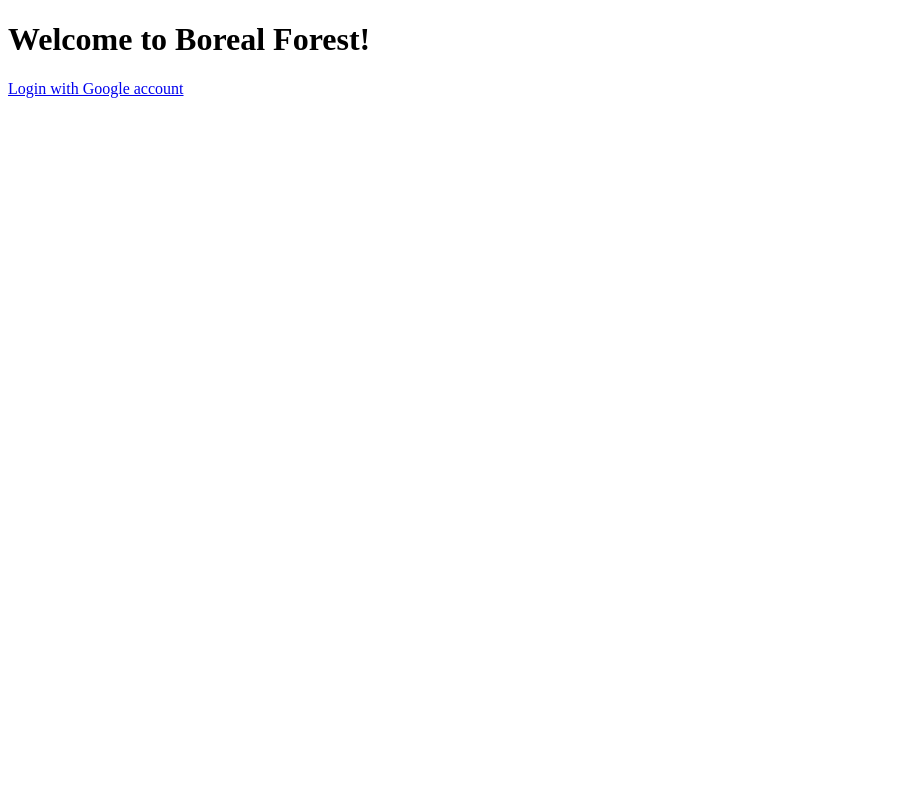
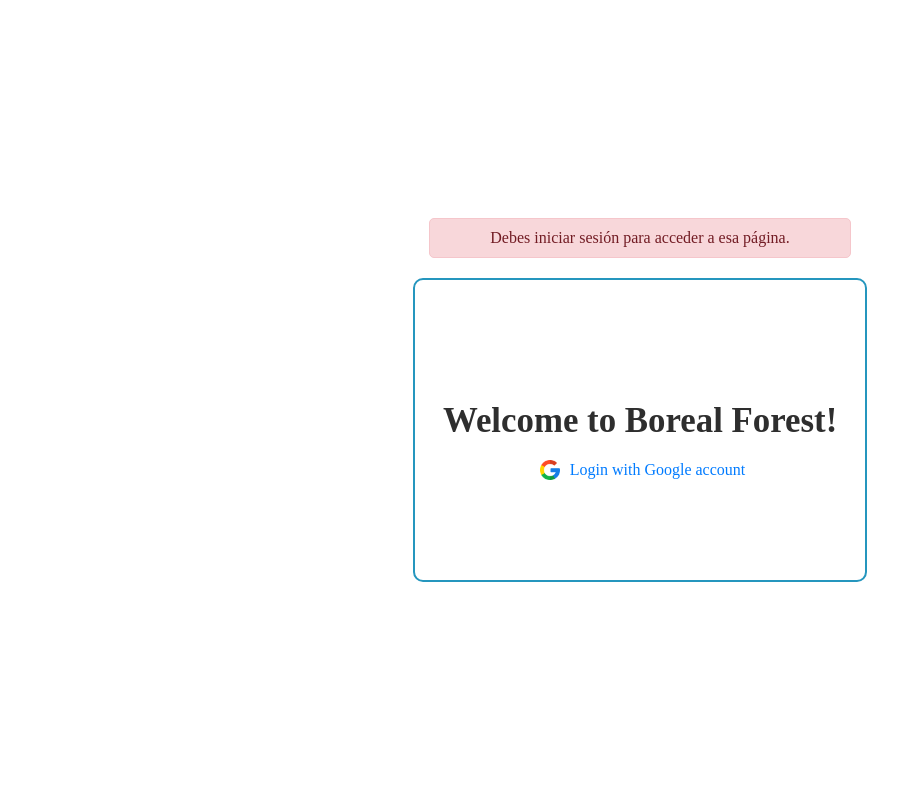
Before and after one commit to it22b-ASW-Project/Boreal-forest, a Django app: a page that uses homepage/templates/login.html in a window 1280 px wide. Shown: the whole page, without its empty margins (0-922 px from the left). Run offline with Django 5.2, Linux system fonts and the light colour scheme; some libraries are stand-ins or nearby versions.

Commit message:
l&f i restriccions d'accés

```diff
--- a/boreal_forest/settings.py
+++ b/boreal_forest/settings.py
@@ -71,6 +71,7 @@ SOCIALACCOUNT_PROVIDERS = {
 
 LOGIN_REDIRECT_URL = '/issues'  # URL to redirect after login
 LOGOUT_REDIRECT_URL = '/'
+LOGIN_URL = '/'
 
 SOCIALACCOUNT_LOGIN_ON_GET = True
 
--- a/homepage/templates/login.html
+++ b/homepage/templates/login.html
@@ -1,17 +1,28 @@
 <!DOCTYPE html>
 <html lang="en">
-
     {% load socialaccount %}
-
+    {% load static %}
 <head>
     <meta charset="UTF-8">
     <meta name="viewport" content="width=device-width, initial-scale=1.0">
+    <link rel="stylesheet" href="{% static 'css/login.css' %}">
     <title>Welcome!</title>
 </head>
 <body>
-    <h1>Welcome to Boreal Forest!</h1>
+    <div class="container"></div>
+        {% if request.GET.next %}
+        <div class="alert alert-warning">
+            Debes iniciar sesión para acceder a esa página.
+        </div>
+        {% endif %}
 
-    <a href="{% provider_login_url 'google' %}">Login with Google account</a>
+        <div class="login-form">
+            <h1>Welcome to Boreal Forest!</h1>
+            <a href="{% provider_login_url 'google' %}">
+                <img src="{% static 'img/google.png' %}" alt="Google" class="google-icon"> Login with Google account
+            </a>
+        </div>
+    </div>
 
 </body>
 </html>
--- a/homepage/views.py
+++ b/homepage/views.py
@@ -1,8 +1,10 @@
 from django.http import HttpResponse
 from django.shortcuts import render
+from django.contrib.auth.decorators import login_required
 from django.shortcuts import redirect, get_object_or_404
 from django.urls import reverse
 from allauth.socialaccount.models import SocialAccount
+
 
 from .models import Issue, Type, Severity, Status, Priority, Watch, Assigned, Comments, Attachment, UserProfile
 from .forms import EditParamsForm, CommentForm, BulkIssueForm, EditBioForm
@@ -11,6 +13,7 @@ from .filters import IssueFilter
 
 from django.utils import timezone
 
+@login_required
 def showAllIssues(request):
     bulkForm = BulkIssueForm()
     issues = IssueFilter(request.GET, queryset=Issue.objects.all().order_by('-id'))
@@ -25,6 +28,7 @@ def showAllIssues(request):
 
     return render(request, "showAllIssues.html", {'issues': issues.qs, 'filter': issues, 'bulkForm': bulkForm})
 
+@login_required
 def crearIssues(request, form):
     lines = form.cleaned_data["bulk_text"].splitlines()
     issues = [Issue(subject=line.strip(), status=Status.objects.order_by('id').first(), type=Type.objects.order_by('id').first(),
@@ -32,7 +36,7 @@ def crearIssues(request, form):
                     created_by=SocialAccount.objects.filter(user=request.user, provider="google").first()) for line in lines if line.strip()]
     Issue.objects.bulk_create(issues)
 
-
+@login_required
 def createIssue(request):
     if request.method == 'POST':
         # Obtener valores del formulario
@@ -93,7 +97,7 @@ def createIssue(request):
         'status' : status
     })
 
-
+@login_required
 def issueDetail(request, id):
     issue = Issue.objects.get(id=id)
     watchers = list(Watch.objects.filter(issue=issue))
@@ -256,9 +260,11 @@ def issueDetail(request, id):
 def login(request):
     return render(request, "login.html")
 
+@login_required
 def settings(request):
     return render(request, 'settings.html')
 
+@login_required
 def user_settings(request):
     user = request.user
     context = {
@@ -271,6 +277,7 @@ def user_settings(request):
     }
     return render(request, 'user_settings.html', context)
 
+@login_required
 def user_profile(request, id):
     user = SocialAccount.objects.get(id=id)
     profile, created = UserProfile.objects.get_or_create(user_id=id)
--- /dev/null
+++ b/static/css/login.css
@@ -0,0 +1,85 @@
+* {
+    outline: crimson;
+}
+
+html, body {
+    height: 100%;
+    margin: 0;
+    padding: 0;
+}
+
+body {
+    display: flex;
+    justify-content: center;
+    align-items: center;
+    overflow: hidden;
+    flex-direction: column;
+}
+
+.container {
+    display: flex;
+    flex-direction: column;
+    align-items: center;
+    justify-content: center;
+}
+
+.alert {
+    padding: 10px;
+    margin-bottom: 20px;
+    border-radius: 5px;
+    background-color: #f8d7da;
+    color: #721c24;
+    border: 1px solid #f5c6cb;
+    width: 400px;
+    text-align: center;
+}
+
+.login-form {
+    display: flex;
+    flex-direction: column;
+    justify-content: center;
+    align-items: center;
+
+    padding: 25px;
+    border: 2px solid #2596be;
+    border-radius: 10px;
+
+    width: 400px;
+    height: 250px;
+}
+
+
+h1 {
+
+    animation: pulse 2s infinite;
+    }
+
+    @keyframes pulse {
+        0% {
+            transform: scale(1);
+            opacity: 1;
+        }
+        50% {
+            transform: scale(1.1);
+            opacity: 0.8;
+        }
+        100% {
+            transform: scale(1);
+            opacity: 1;
+        }
+}
+
+a {
+    display: flex;
+    align-items: center;
+    text-decoration: none;
+    color: #007bff;
+    transition: color 0.3s ease;
+}
+
+.google-icon {
+    margin-left: 5px;
+    width: 20px;
+    height: 20px;
+    margin-right: 10px;
+}
```
Also changed, not shown: homepage/templates/issueDetail.html (+6 -4 lines), boreal_forest.sqlite3, static/img/google.png (added).
